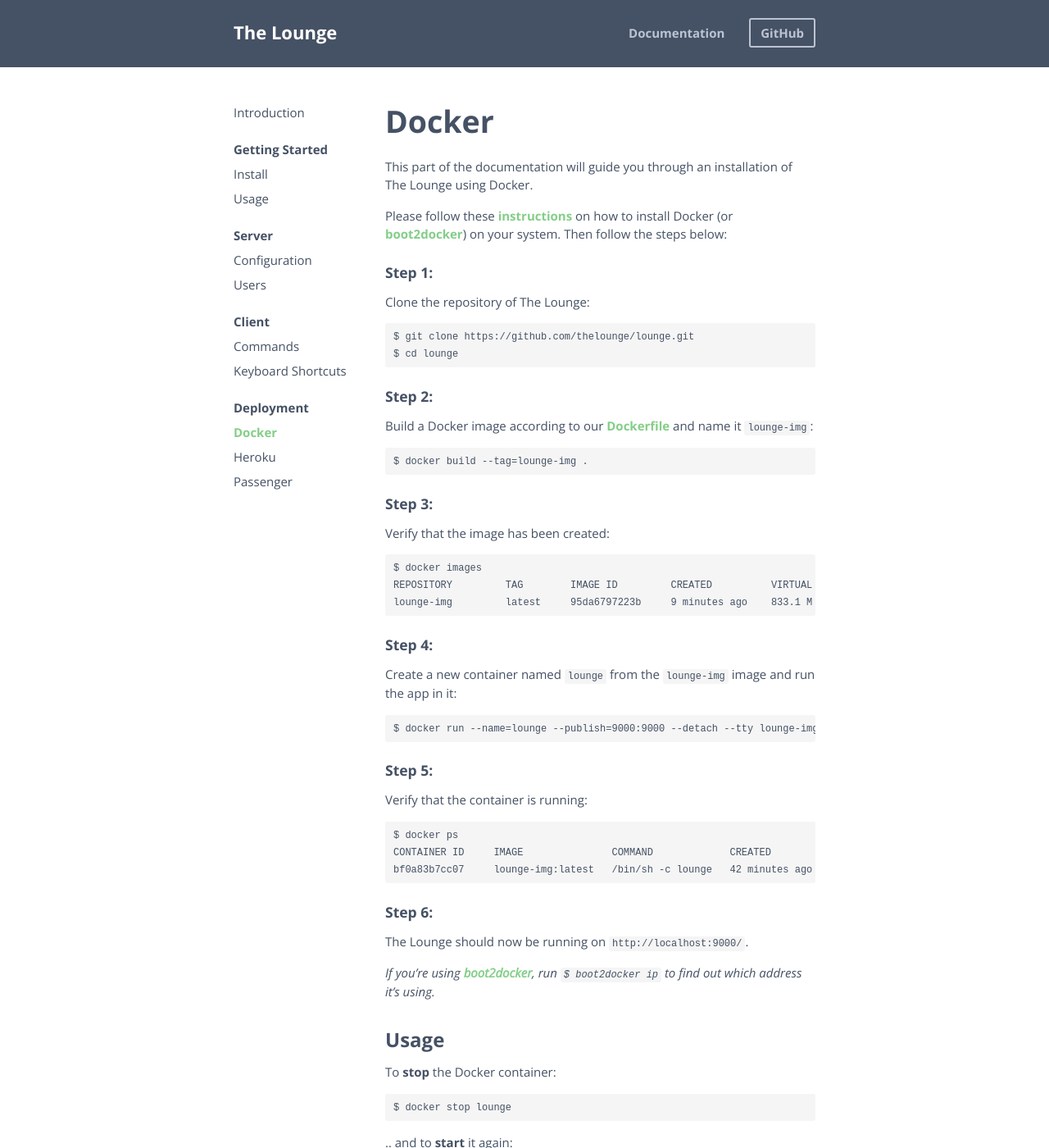
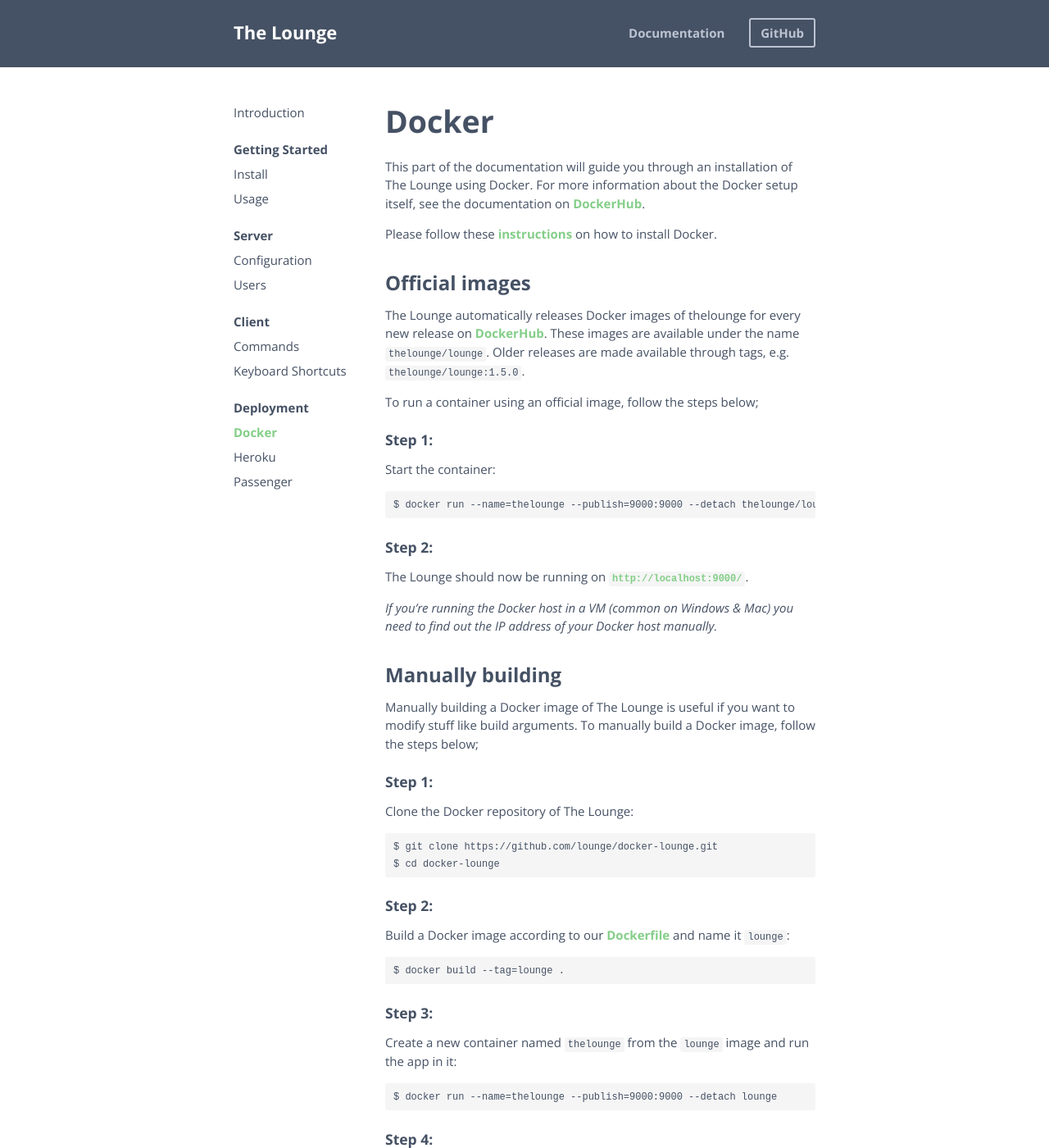
Before and after one commit to thelounge/thelounge.github.io, a Jekyll site: the page built from _docs/deployment/docker.md, in a window 1280 px wide and 1400 px high. Shown: the whole window at 82% size. Built offline with Jekyll 4.4.1, drawn with Linux system fonts in a browser that asks for light colours; Markdown is read by kramdown in place of the engine named in the settings; comment, search, counter and statistics services are not loaded; some of the changed text lies outside the part shown.

Commit message:
docs/deployment: update docker docs

````diff
--- a/_docs/deployment/docker.md
+++ b/_docs/deployment/docker.md
@@ -9,81 +9,63 @@
 # Docker
 
 This part of the documentation will guide you through an installation of The Lounge using Docker.
+For more information about the Docker setup itself, see the documentation on [DockerHub](https://hub.docker.com/r/thelounge/lounge/).
 
-Please follow these [instructions](https://docs.docker.com/installation/#installation) on how to install Docker (or [boot2docker](https://github.com/boot2docker/boot2docker)) on your system. Then follow the steps below:
+Please follow these [instructions](https://docs.docker.com/installation/#installation) on how to install Docker.
+
+## Official images
+
+The Lounge automatically releases Docker images of thelounge for every new release on [DockerHub](https://hub.docker.com/r/thelounge/lounge/).
+These images are available under the name `thelounge/lounge`. Older releases are made available through tags, e.g. `thelounge/lounge:1.5.0`.
+
+To run a container using an official image, follow the steps below;
 
 ### Step 1:
 
-Clone the repository of The Lounge:
+Start the container:
 
 ```
-$ git clone https://github.com/thelounge/lounge.git
-$ cd lounge
+$ docker run --name=thelounge --publish=9000:9000 --detach thelounge/lounge
 ```
 
 ### Step 2:
 
-Build a Docker image according to our [Dockerfile](#!) and name it `lounge-img`:
+The Lounge should now be running on [`http://localhost:9000/`](http://localhost:9000/).
+
+_If you're running the Docker host in a VM (common on Windows & Mac) you need to find out the IP address of your Docker host manually._
+
+## Manually building
+
+Manually building a Docker image of The Lounge is useful if you want to modify stuff like build arguments.
+To manually build a Docker image, follow the steps below;
+
+### Step 1:
+
+Clone the Docker repository of The Lounge:
 
 ```
-$ docker build --tag=lounge-img .
+$ git clone https://github.com/lounge/docker-lounge.git
+$ cd docker-lounge
+```
+
+### Step 2:
+
+Build a Docker image according to our [Dockerfile](https://hub.docker.com/r/lounge/lounge/~/dockerfile/) and name it `lounge`:
+
+```
+$ docker build --tag=lounge .
 ```
 
 ### Step 3:
 
-Verify that the image has been created:
+Create a new container named `thelounge` from the `lounge` image and run the app in it:
 
 ```
-$ docker images
-REPOSITORY         TAG        IMAGE ID         CREATED          VIRTUAL SIZE
-lounge-img         latest     95da6797223b     9 minutes ago    833.1 M
+$ docker run --name=thelounge --publish=9000:9000 --detach lounge
 ```
 
 ### Step 4:
 
-Create a new container named `lounge` from the `lounge-img` image and run the app in it:
+The Lounge should now be running on [`http://localhost:9000/`](http://localhost:9000/).
 
-```
-$ docker run --name=lounge --publish=9000:9000 --detach --tty lounge-img
-```
-
-### Step 5:
-
-Verify that the container is running:
-
-```
-$ docker ps
-CONTAINER ID     IMAGE               COMMAND             CREATED         STATUS         PORTS                    NAMES
-bf0a83b7cc07     lounge-img:latest   /bin/sh -c lounge   42 minutes ago  Up 42 minutes  0.0.0.0:9000->9000/tcp   lounge
-```
-
-### Step 6:
-
-The Lounge should now be running on `http://localhost:9000/`.
-
-_If you're using [boot2docker](https://github.com/boot2docker/boot2docker), run `$ boot2docker ip` to find out which address it's using._
-
-## Usage
-
-To __stop__ the Docker container:
-
-```
-$ docker stop lounge
-```
-
-.. and to __start__ it again:
-
-```
-$ docker start lounge
-```
-
-## Uninstall
-
-If you've want to remove your Docker container:
-
-```
-$ docker stop lounge
-$ docker rm lounge
-```
-
-_Note: This will remove the container and all your users inside._
+_If you're running the Docker host in a VM (common on Windows & Mac) you need to find out the IP address of your Docker host manually._
````
